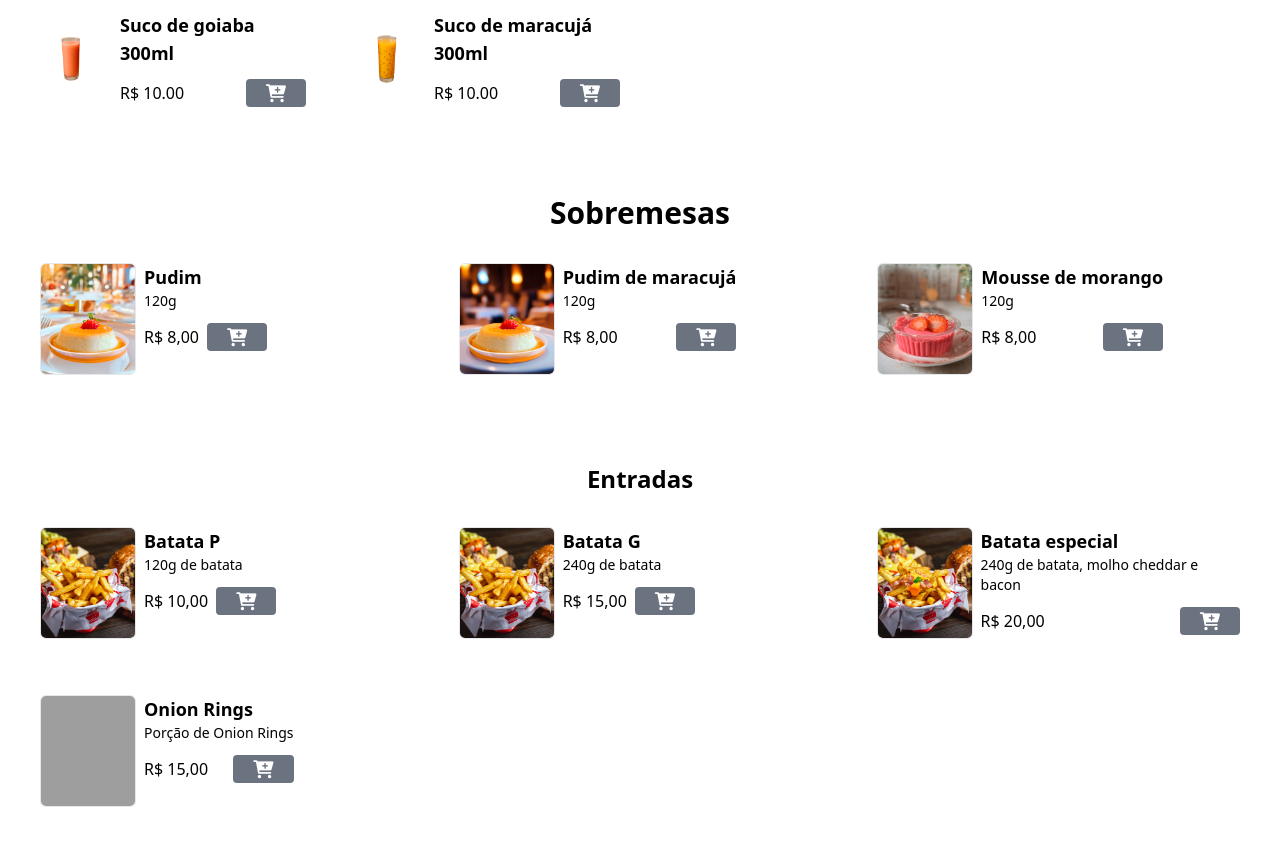
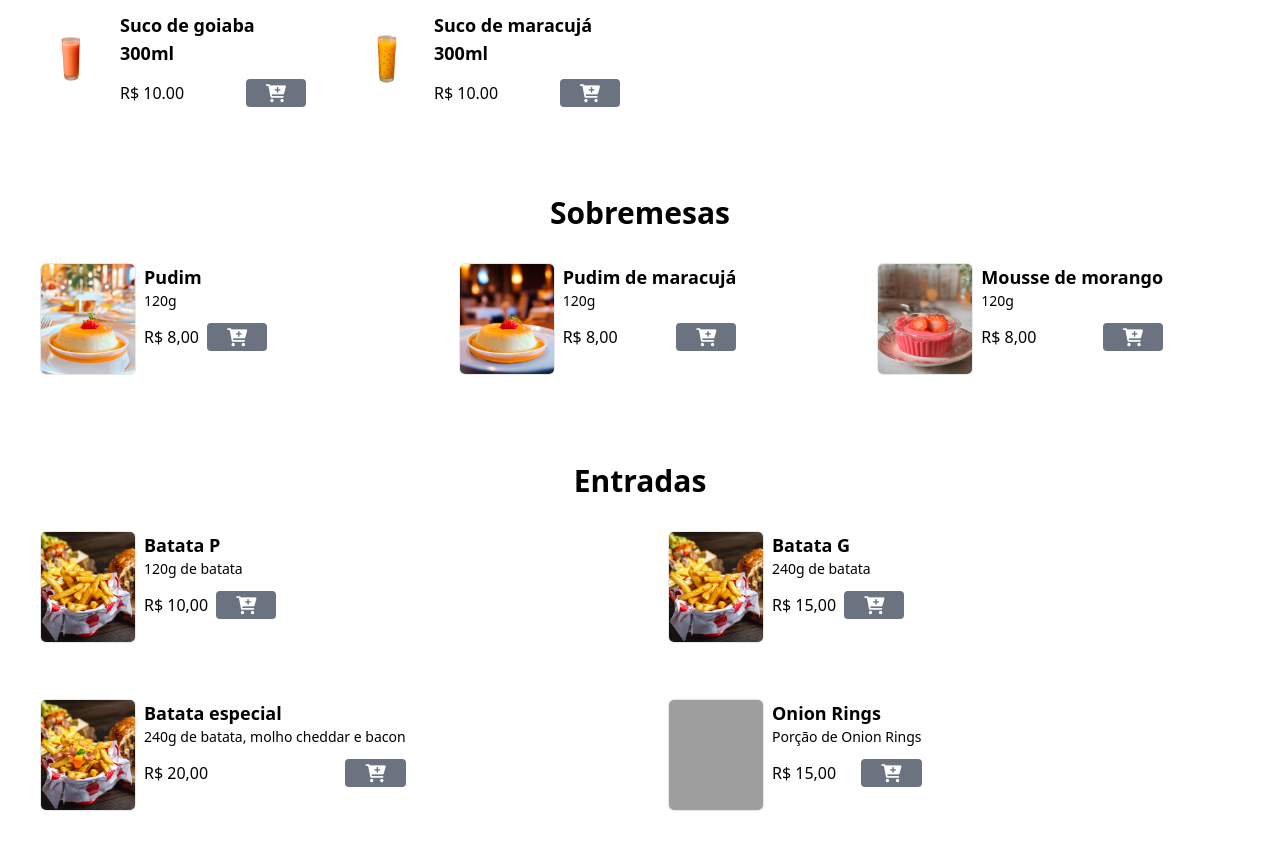
Before and after one commit to GustavoCdnd/o-navegador-delivery, a website: page index.html in a window 1280 px wide. Shown: the part 2189-3038 px from the top of the page. Drawn offline with nearby package versions, Linux system fonts and the light colour scheme; grey boxes are pictures that could not be loaded.

Commit message:
Update index.html

```diff
--- a/index.html
+++ b/index.html
@@ -571,9 +571,9 @@
 
 
 <!-- Entradas -->
-<h2 class="text-2xl font-bold text-center mb-6 mt-6 md:text-2xl">Entradas</h2>
+<h2 class="text-2xl font-bold text-center mb-6 mt-6 md:text-3xl">Entradas</h2>
 
-<div class="grid grid-cols-1 md:grid-cols-2 lg:grid-cols-3 gap-7 md:gap-10 max-w-7xl px-8 mb-20 mx-auto" id="entradas">
+<div class="grid grid-cols-1 md:grid-cols-2 lg:grid-cols-2 gap-7 md:gap-10 max-w-7xl px-8 mb-20 mx-auto" id="entradas">
 
   <div class="flex gap-2 m-2">
     <img class="w-24 h-28 rounded-md border hover:scale-110 duration-300" src="./assets/batata-frita.png" alt="batata frita pequena">
```
